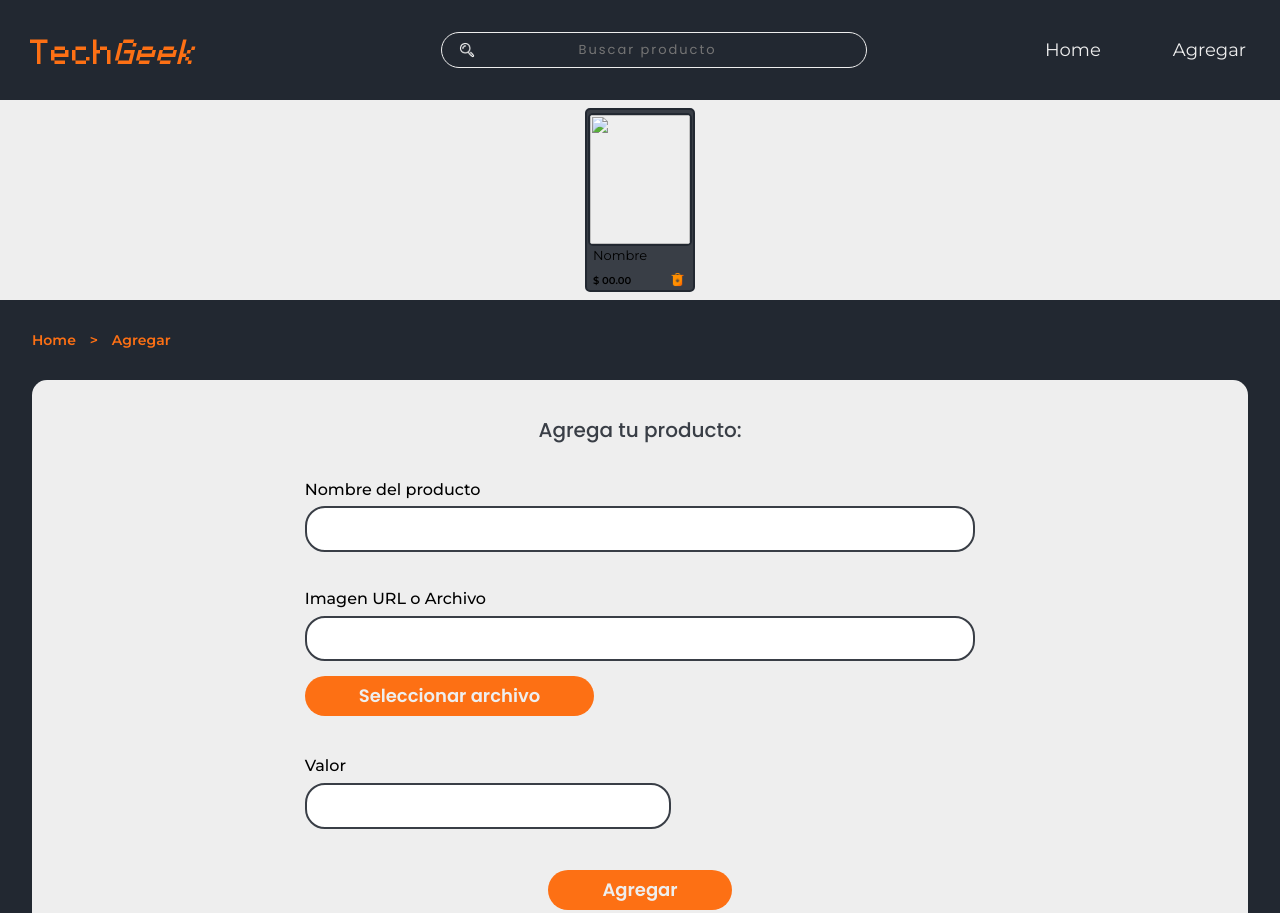
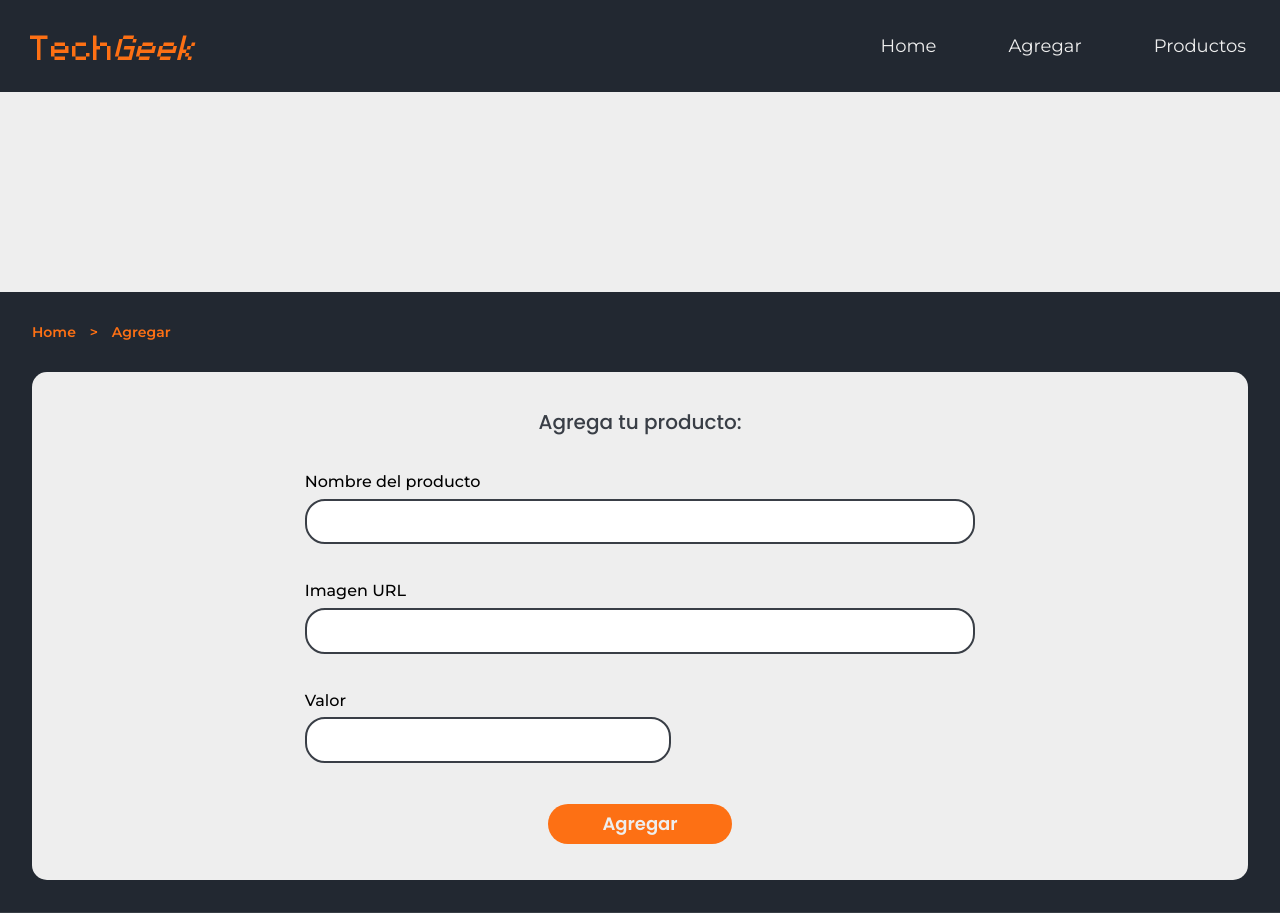
Before and after one commit to joselmuziotti/TecGeek-AluraGeek-, a plain HTML site: page Pages/add-page.html in a window 1280 px wide. Shown: the top 913 px of the page. Drawn offline with Linux system fonts and the light colour scheme; a web font is replaced by a local one.

Commit message:
Se realizan cambios y css para card

```diff
--- a/Pages/add-page.html
+++ b/Pages/add-page.html
@@ -30,8 +30,6 @@
             Tech<span class="logo-final">Geek</span>
         </h1>
 
-        <input class="search-header header-cursor-text" id="buscar" type="search" placeholder="Buscar producto">
-
         <nav class="nav-header">
             <ul class="list-header">
                 <li class="item-list-header">
@@ -41,26 +39,15 @@
                 <li class="item-list-header">
                     <a href="./add-page.html" class="list-link" id="agregar">Agregar</a>
                 </li>
+
+                <li class="item-list-header">
+                    <a href="./products-page.html" class="list-link" id="producto">Productos</a>
+                </li>
             </ul>
         </nav>
     </header>
 
-    <section class="sub-encabezado sub-encabezado-add">
-
-        <div class="product-card">
-            <img src="" alt="">
-
-            <div class="product-card-info">
-                <p>Nombre</p>
-
-                <div class="product-card-value">
-                    <p>$ 00.00</p>
-                    <img src="/img/basura.png" alt="Dibujo de un basurero">
-                </div>
-
-            </div>
-
-        </div>
+    <section class="sub-encabezado sub-encabezado-add" data-lista>
 
     </section>
 
@@ -80,25 +67,20 @@
                 <form class="form-body" data-formulario>
                     <fieldset class="form-campo">
                     <label class="label-campo" for="nombre">Nombre del producto</label>
-                    <input name="nombre" id="nombre" class="campo-input header-cursor-text" type="text" minlength="3" required/>
+                    <input name="nombre" id="nombre" class="campo-input header-cursor-text" type="text" minlength="3" maxlength="15" required data-nombre/>
                     <span class="mensaje-error"></span>
                     </fieldset>
 
                     <fieldset class="form-campo">
-                        <label class="label-campo" for="imagen">Imagen URL o Archivo</label>
-                        <input name="imagen" id="imagen" class="campo-input header-cursor-text" type="text" minlength="5" required/>
-
-                            <div class="input-file">
-                                <span class="file-btn">Seleccionar archivo</span>
-                                <input type="file" class="campo-input-file" onchange="nombreDelArchivo()">
-                            </div>
+                        <label class="label-campo" for="imagen">Imagen URL</label>
+                        <input name="imagen" id="imagen" class="campo-input header-cursor-text" type="url" minlength="5" required data-imagen/>
 
                         <span class="mensaje-error"></span>
                     </fieldset>
 
                     <fieldset class="form-campo">
                     <label class="label-campo" for="valor">Valor</label>
-                    <input name="valor" id="valor" class="campo-input campo-input-menor header-cursor-text type="number" step="0.01" min="0" minlength="4" required/>
+                    <input name="valor" id="valor" class="campo-input campo-input-menor header-cursor-text type="number" step="0.01" min="0" minlength="4" required data-valor/>
                     <span class="mensaje-error"></span>
                     </fieldset>
 
@@ -164,7 +146,9 @@
             </h2>
           </section>
     </footer>
-<script src="/js/add-form.js"></script>
+<script type="module" src="/js/mostrar-productos.js" ></script>
+<script type="module" src="/js/agregarProducto.js"></script>
+<script type="module" src="/js/buscarProducto.js"></script>
 </body>
 
 </html>
--- a/css/add-page/add-page.css
+++ b/css/add-page/add-page.css
@@ -1,5 +1,6 @@
 @import url(./add-form.css);
 @import url(./product-card.css);
+@import url(./product-card-big.css);
 
 .search-header{
     border: 1px solid var(--white-bonne);
--- a/css/add-page/product-card.css
+++ b/css/add-page/product-card.css
@@ -11,6 +11,10 @@
     padding: 3px;
 }
 
+.product-card p{
+    color: var(--white-bonne);
+}
+
 .sub-encabezado-add{
     display: flex;
     flex-direction: row;
@@ -19,14 +23,14 @@
 
 .product-card img{
     width: 100%;
-    height: 100%;
+    height: 70%;
     border-radius: 5px;
     border: 2px solid var(--grey-dark);
-    background-color: var(--white-bonne);
+    object-fit: cover;
 }
 
 .product-card-info{
-    font-size: 13px;
+    font-size: 10px;
     width: 100%;
 }
 
@@ -41,14 +45,13 @@
     display: flex;
     justify-content: space-between;
     align-items: baseline;
-    margin-top: 10px;
+    margin-top: 5px;
     align-items: center;
 }
 
 .product-card-value img{
     background-color: transparent;
     width: 15px;
-    margin-right: 5px;
     border: 0;
 }
 
--- a/css/style-header.css
+++ b/css/style-header.css
@@ -38,8 +38,12 @@
 
 .list-header li > #agregar{
     margin-left: 2em;
+    margin-right: 2em;
 }
 
+.list-header li > #producto{
+    margin-left: 2em;
+}
 
 .item-list-header a{
     text-decoration: none;
--- a/js/add-form.js
+++ /dev/null
@@ -1,6 +0,0 @@
-function nombreDelArchivo() {
-    const fileInput = document.querySelector('.input-file input[type="file"]');
-    const fileNameInput = document.getElementById('imagen');
-    const fileName = fileInput.files.length > 0 ? fileInput.files[0].name : '';
-    fileNameInput.value = fileName;
-}
```
Also changed, not shown: Pages/front-page.html (+4 -0 lines).
